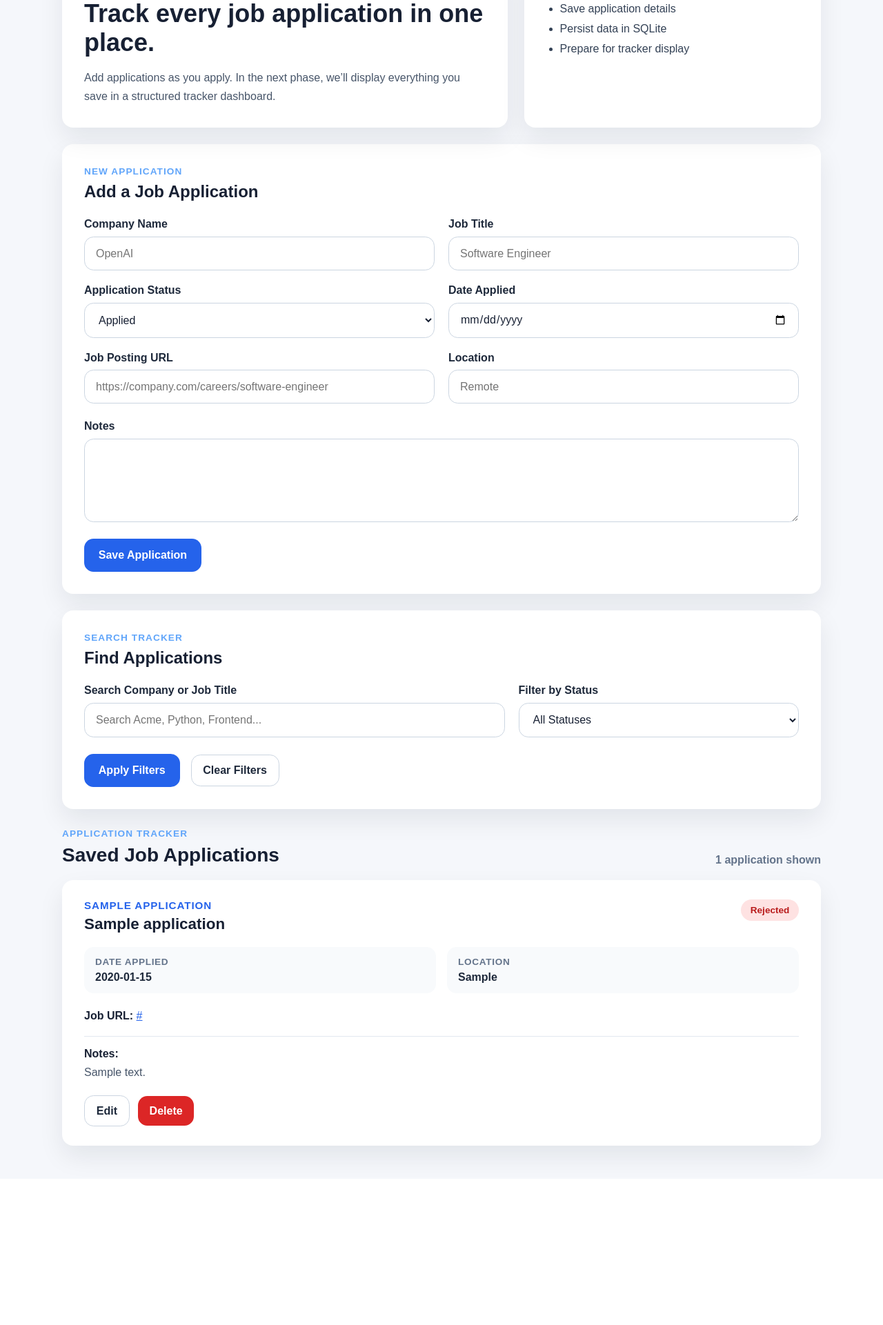
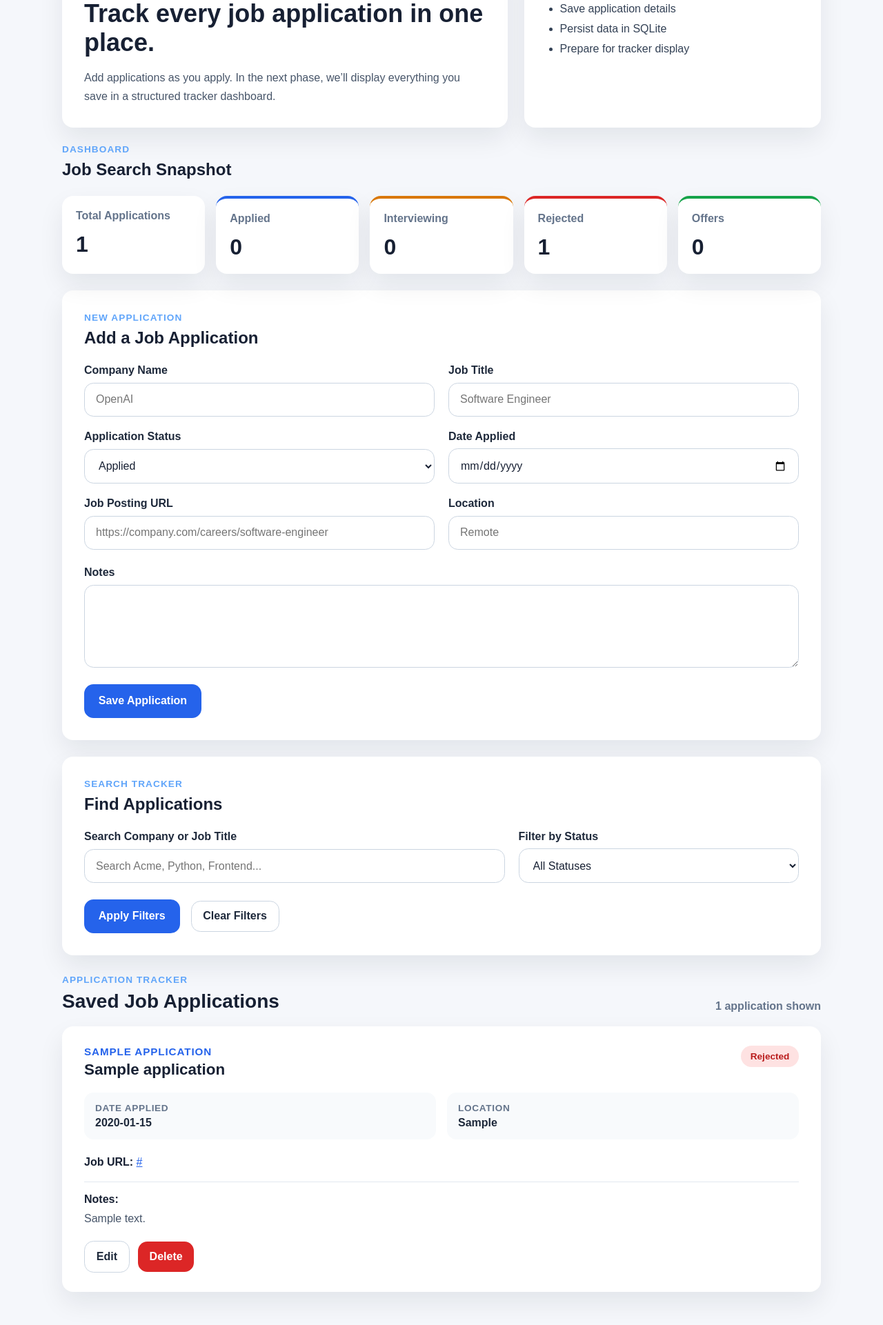
Before and after one commit to J0hn316/Flask-Job-Application-Tracker, a Flask app: page / in a window 1280 px wide. Shown: the part 212-2133 px from the top of the page at 69% size. Before the commit the page ends 1908 px from the top, so only its background shows below. Run offline with Flask 3, Linux system fonts and the light colour scheme; tables that the repository leaves empty hold one stand-in row (values such as "Sample post").

Commit message:
Add dashboard statistics display to the home page

```diff
--- a/app.py
+++ b/app.py
@@ -9,6 +9,7 @@ from database import (
     get_job_application_by_id,
     update_job_application,
     get_filtered_job_applications,
+    get_dashboard_stats,
 )
 
 app = Flask(__name__)
@@ -77,9 +78,12 @@ def home() -> str:
         status_filter=status_filter,
     )
 
+    dashboard_stats = get_dashboard_stats()
+
     return render_template(
         "index.html",
         applications=applications,
+        dashboard_stats=dashboard_stats,
         form_data=form_data,
         validation_errors=validation_errors,
         search_query=search_query,
--- a/database.py
+++ b/database.py
@@ -68,30 +68,6 @@ def add_job_application(
             ),
         )
         connection.commit()
-    finally:
-        connection.close()
-
-
-def get_all_job_applications() -> list[sqlite3.Row]:
-    connection = get_connection()
-
-    try:
-        applications = connection.execute("""
-            SELECT
-                id,
-                company_name,
-                job_title,
-                status,
-                date_applied,
-                job_url,
-                location,
-                notes,
-                created_at
-            FROM job_applications
-            ORDER BY date_applied DESC, id DESC
-            """).fetchall()
-
-        return applications
     finally:
         connection.close()
 
@@ -235,3 +211,37 @@ def delete_job_application(application_id: int) -> None:
         connection.commit()
     finally:
         connection.close()
+
+
+def get_dashboard_stats() -> dict[str, int]:
+    connection = get_connection()
+
+    try:
+        stats_row = connection.execute("""
+            SELECT
+                COUNT(*) AS total_applications,
+                COUNT(CASE WHEN status = 'Applied' THEN 1 END) AS applied_count,
+                COUNT(CASE WHEN status = 'Interviewing' THEN 1 END) AS interviewing_count,
+                COUNT(CASE WHEN status = 'Rejected' THEN 1 END) AS rejected_count,
+                COUNT(CASE WHEN status = 'Offer' THEN 1 END) AS offer_count
+            FROM job_applications
+            """).fetchone()
+
+        if stats_row is None:
+            return {
+                "total_applications": 0,
+                "applied_count": 0,
+                "interviewing_count": 0,
+                "rejected_count": 0,
+                "offer_count": 0,
+            }
+
+        return {
+            "total_applications": stats_row["total_applications"],
+            "applied_count": stats_row["applied_count"],
+            "interviewing_count": stats_row["interviewing_count"],
+            "rejected_count": stats_row["rejected_count"],
+            "offer_count": stats_row["offer_count"],
+        }
+    finally:
+        connection.close()
--- a/static/css/styles.css
+++ b/static/css/styles.css
@@ -477,3 +477,60 @@ body {
     align-items: start;
   }
 }
+
+.stats-section {
+  margin-bottom: 1.5rem;
+}
+
+.stats-grid {
+  display: grid;
+  grid-template-columns: repeat(5, minmax(0, 1fr));
+  gap: 1rem;
+}
+
+.stat-card {
+  background-color: #ffffff;
+  border-radius: 1rem;
+  padding: 1.25rem;
+  box-shadow: 0 16px 36px rgba(15, 23, 42, 0.08);
+}
+
+.stat-card p {
+  margin: 0 0 0.85rem;
+  color: #64748b;
+  font-weight: bold;
+}
+
+.stat-card strong {
+  display: block;
+  font-size: 2rem;
+  color: #172033;
+}
+
+.stat-applied {
+  border-top: 4px solid #2563eb;
+}
+
+.stat-interviewing {
+  border-top: 4px solid #d97706;
+}
+
+.stat-rejected {
+  border-top: 4px solid #dc2626;
+}
+
+.stat-offer {
+  border-top: 4px solid #16a34a;
+}
+
+@media (max-width: 1000px) {
+  .stats-grid {
+    grid-template-columns: repeat(2, minmax(0, 1fr));
+  }
+}
+
+@media (max-width: 640px) {
+  .stats-grid {
+    grid-template-columns: 1fr;
+  }
+}
--- a/templates/index.html
+++ b/templates/index.html
@@ -21,6 +21,42 @@
       <li>Prepare for tracker display</li>
     </ul>
   </aside>
+</section>
+
+<section class="stats-section">
+  <div class="section-heading">
+    <div>
+      <p class="eyebrow">Dashboard</p>
+      <h3>Job Search Snapshot</h3>
+    </div>
+  </div>
+
+  <div class="stats-grid">
+    <article class="stat-card">
+      <p>Total Applications</p>
+      <strong>{{ dashboard_stats["total_applications"] }}</strong>
+    </article>
+
+    <article class="stat-card stat-applied">
+      <p>Applied</p>
+      <strong>{{ dashboard_stats["applied_count"] }}</strong>
+    </article>
+
+    <article class="stat-card stat-interviewing">
+      <p>Interviewing</p>
+      <strong>{{ dashboard_stats["interviewing_count"] }}</strong>
+    </article>
+
+    <article class="stat-card stat-rejected">
+      <p>Rejected</p>
+      <strong>{{ dashboard_stats["rejected_count"] }}</strong>
+    </article>
+
+    <article class="stat-card stat-offer">
+      <p>Offers</p>
+      <strong>{{ dashboard_stats["offer_count"] }}</strong>
+    </article>
+  </div>
 </section>
 
 <section class="form-card">
```
